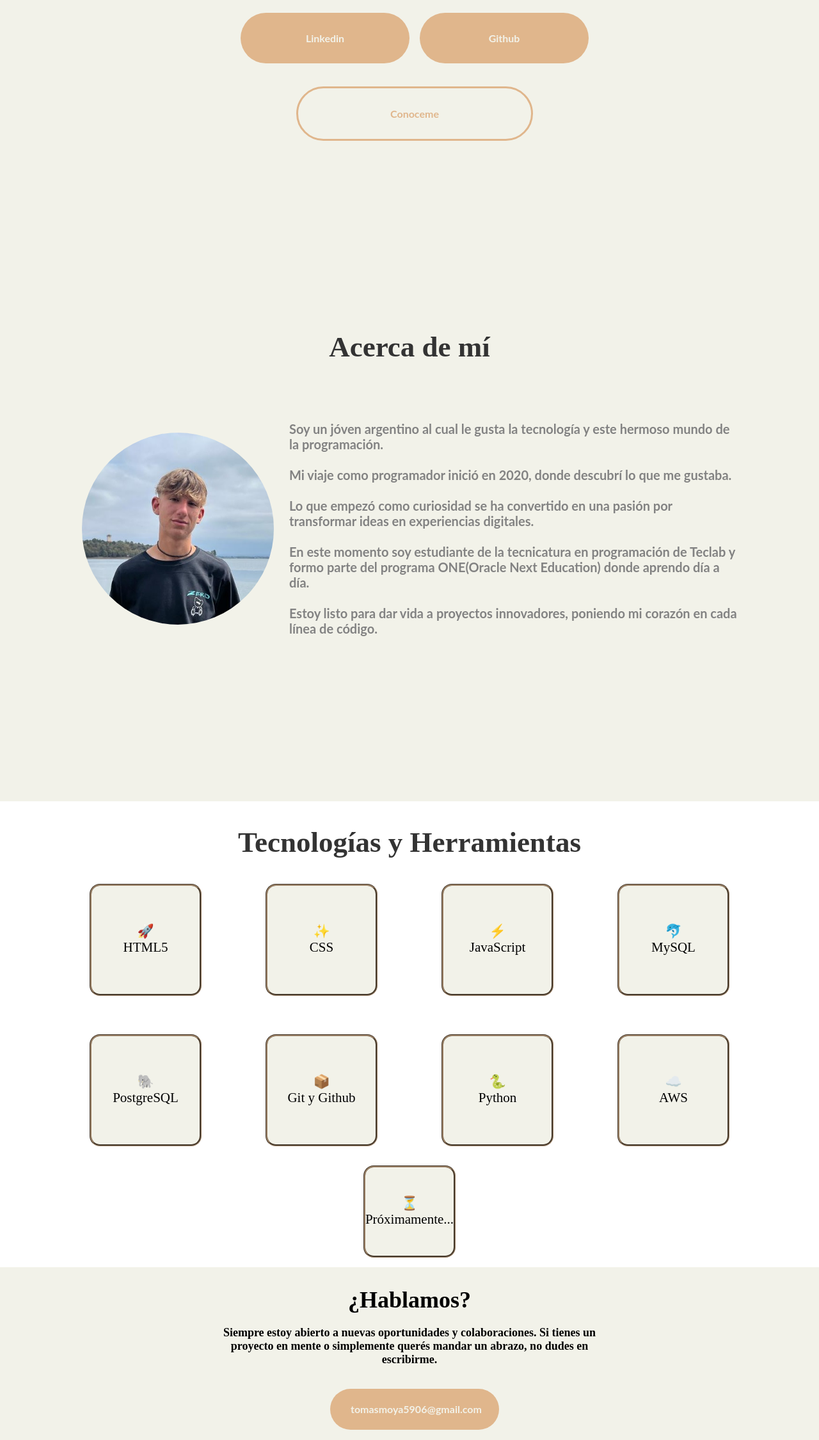
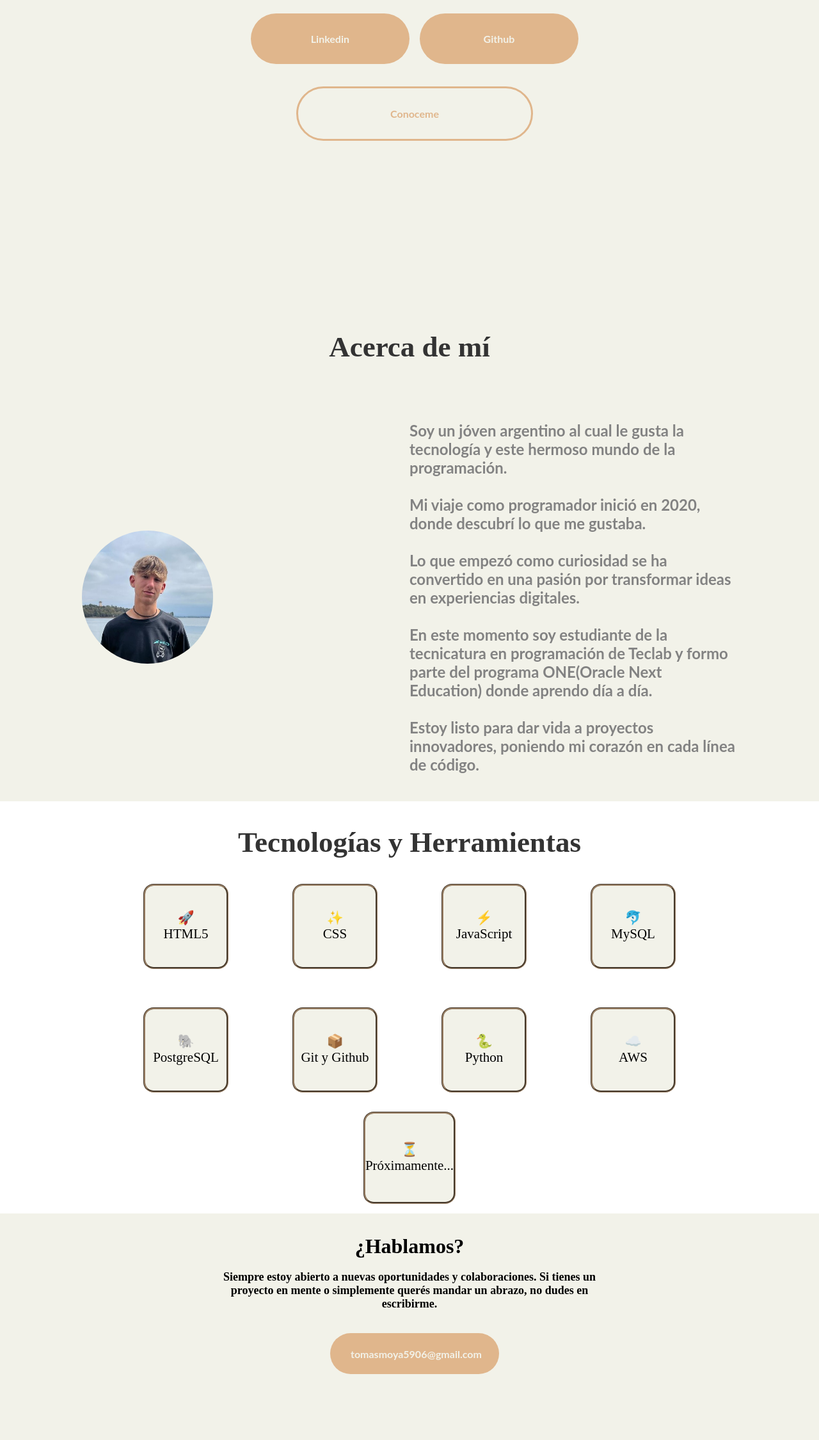
Before and after one commit to TomasMoya/Proyecto-Portafolio-Web, a plain HTML site: page index.html in a window 1280 px wide. Shown: the part 348-2598 px from the top of the page at 64% size. After the commit the page ends 2514 px from the top, so only its background shows below. Drawn offline with Linux system fonts and the light colour scheme.

Commit message:
Style.css finalizado

```diff
--- a/style.css
+++ b/style.css
@@ -23,8 +23,8 @@ body {
 }
 
 img {
-    width: 300px;
-    height: 300px;
+    width: 20%;
+    height: 20%;
     border-radius: 50%;
 }
 
@@ -37,14 +37,14 @@ img {
 }
 
 #nombre {
-    font-size: 64px;
+    font-size: 4rem;
     font-family: var(--fuente-titulos);
     font-weight: var(--font-weight-titulos);
     color: #333333;
 }
 
 #descripcion {
-    font-size: 36px;
+    font-size: 2.25rem;
     font-family: var(--fuente-titulos);
     font-weight: var(--font-weight-titulos);
     color: #828282;
@@ -56,30 +56,30 @@ img {
 }
 
 .link {
-    margin: 35px 0 16px 16px;
-    width: 200px;
-    height: 55px;
+    margin: 7% 0 3% 3%;
+    width: 12.5rem;
+    height: 3.438rem;
     background-color: var(--color-secundario);
     color: var(--color-primario);
     text-align: center;
     text-decoration: 0;
     font-family: var(--fuente-parrafos);
     font-weight: var(--font-weight-parrafos);
-    font-size: 16px;
-    padding: 12px 32px;
+    font-size: 1rem;
+    padding: 0.75rem 2rem;
     align-content: center;
     border-radius: 9999px;
     transition: all 500ms;
 }
 
 .link:hover {
-    font-size: 22px;
+    font-size: 1.375rem;
 }
 
 #conoceme {
-    margin: 20px 0 16px 16px;
-    width: 300px;
-    height: 55px;
+    margin: 1.25rem 0 1rem 1rem;
+    width: 18.75rem;
+    height: 3.438rem;
     border: solid var(--color-secundario);
     background-color: transparent;
     color: var(--color-secundario);
@@ -89,7 +89,7 @@ img {
     display: flex;
     justify-content: center;
     padding-top: 5%;
-    font-size: 45px;
+    font-size: 2.813rem;
     font-family: var(--fuente-titulos);
     font-weight: var(--font-weight-titulos);
     color: #333333;
@@ -113,12 +113,12 @@ img {
     margin: 0 10%;
     font-family: var(--fuente-parrafos);
     font-weight: var(--font-weight-parrafos);
-    font-size: 20px;
+    font-size: 150%;
     color: #828282
 }
 
 #descripcion-acerca-de-mi {
-    width: 700px;
+    width: 50%;
 }
 
 .tecnologias-y-herramientas {
@@ -129,16 +129,16 @@ img {
 .tecnologias-y-herramientas-div {
     display: grid;
     grid-template-columns: repeat(4, 1fr);
-    gap: 60px 100px;
-    max-width: 1000px;
+    gap: 3.75rem 6.25rem;
+    max-width: 65%;
     margin: 0 auto;
 }
 
 .tecnologias-y-herramientas-elemento {
     background-color: var(--color-primario);
     color: #000000;
-    font-size: 21px;
-    border-radius: 16px;
+    font-size: 1.313rem;
+    border-radius: 1rem;
     border-style: groove;
     border-color: #9a8065;
     text-align: center;
@@ -152,19 +152,19 @@ img {
 .tecnologias-y-herramientas-elemento:hover {
     border-color: #dfb386;
     background-color: #d0d0af;
-    font-size: 30px;
+    font-size: 1.875rem;
 }
 
 #proximamente {
     justify-self: center;
-    margin: 30px;
-    padding-bottom: 15px;
+    margin: 1.875rem;
+    padding-bottom: 0.938rem;
 }
 
 .contacto {
     font-family: var(--fuente-titulos);
     font-weight: 600;
-    font-size: 18px;
+    font-size: 1.125rem;
     padding: 0 25%;
     min-height: 30vh;
     display: flex;
@@ -176,21 +176,21 @@ img {
 
 #contacto-subtitulo {
     margin-bottom: 3%;
-    font-size: 36px;
+    font-size: 2rem;
 }
 
 #gmail {
-    margin: 35px 0 16px 16px;
-    width: 200px;
-    height: 40px;
+    margin: 2.188rem 0 1rem 1rem;
+    width: 12.5rem;
+    height: 2.5rem;
     background-color: var(--color-secundario);
     color: var(--color-primario);
     text-align: center;
     text-decoration: 0;
     font-family: var(--fuente-parrafos);
     font-weight: var(--font-weight-parrafos);
-    font-size: 16px;
-    padding: 12px 32px;
+    font-size: 1rem;
+    padding: 0.75rem 2rem;
     align-content: center;
     border-radius: 9999px;
 }
```
